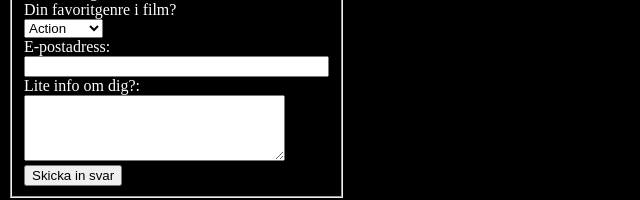
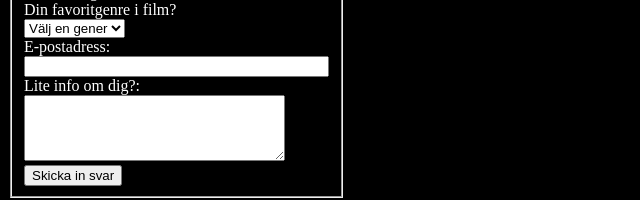
Before and after one commit to Saraldor/HTML, a plain HTML site: page Formulär/form.html in a window 1280 px wide. Shown: the part 283-483 px from the top of the page, 0-640 px from the left. Drawn offline with Linux system fonts and the light colour scheme.

Commit message:
Update form.html

```diff
--- a/Formulär/form.html
+++ b/Formulär/form.html
@@ -31,11 +31,12 @@
     <input type="checkbox" name="intresse" value="online">Online<br>
     <label for="film">Din favoritgenre i film?</label> <br>
     <select name="film" size="1">
-        <option>Action
-        <option>Romantik
-        <option>Komedi
-            <option>Drama
-                <option>Skräck
+         <option>Välj en gener</option>
+	    <option>Action</option>
+        <option>Romantik</option>
+        <option>Komedi</option>
+            <option>Drama</option>
+                <option>Skräck</option>
         </select><br>
 
     <label for="epost">E-postadress:</label> <br>
```
